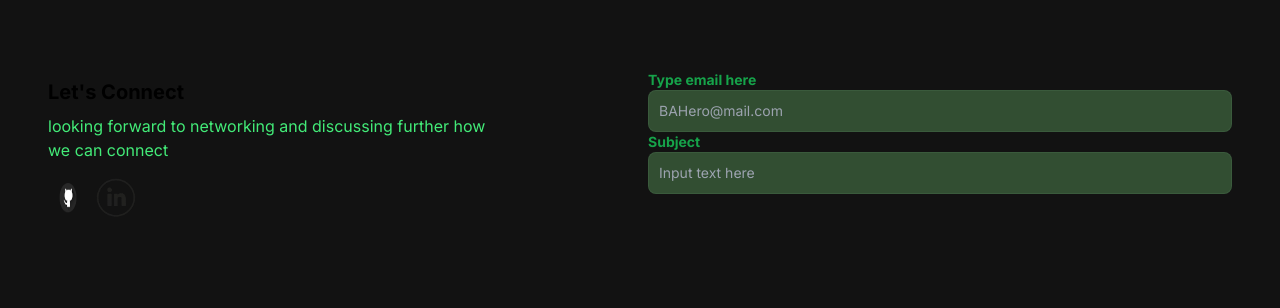
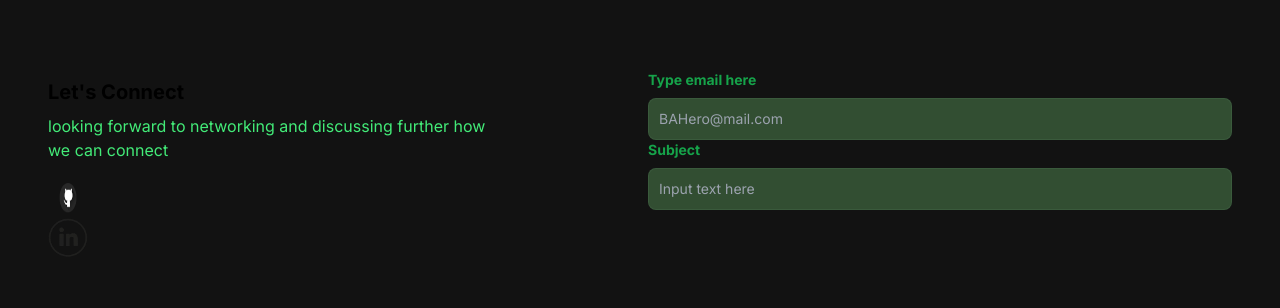
Before and after one commit to OlebogengBogopane/devresume, a Next.js app in the folder ole-portfolio/: page / in a window 1280 px wide. Shown: the part 1767-2075 px from the top of the page. Built offline with nearby package versions, Linux system fonts and the light colour scheme.

Commit message:
EmailSection styling updates

```diff
--- a/ole-portfolio/src/app/components/EmailSection.jsx
+++ b/ole-portfolio/src/app/components/EmailSection.jsx
@@ -18,7 +18,9 @@ const EmailSection = () => {
                                 height={40}
                                 />
                      </Link>
+                   </div>
 
+            <div className='mb-6 '>
               <Link href="www.linkedin.com/in/olebogengbogopane-649a63ab/">
                      <Image
                         className='w-10 h-10  text-[#54ac71]   cursor-pointer group-hover/link hover:text-white'
@@ -33,9 +35,9 @@ const EmailSection = () => {
         </div>
         <div>
             <form className="text-green-600 flex flex-col gap-1  ">
-                <div>
+                <div className='mb-6'>
                     <label
-                    htmlFor="email" className='font-bold block  text-sm '
+                    htmlFor="email" className='font-bold block mb-2  text-sm '
                     >
                         Type email here
                         </label>
@@ -47,7 +49,7 @@ const EmailSection = () => {
                         />
 
                         <label
-                    htmlFor="subject" className='font-bold block text-sm '
+                    htmlFor="subject" className='font-bold block mb-2 text-sm '
                     >
                         Subject
                         </label>
@@ -58,6 +60,10 @@ const EmailSection = () => {
                         placeholder='Input text here'
                         />
                 </div>
+                <div className='mb-6'>
+                    <label
+                     htmlFor="message"></label>
+                </div>
             </form>
         </div>
     </section>
```
